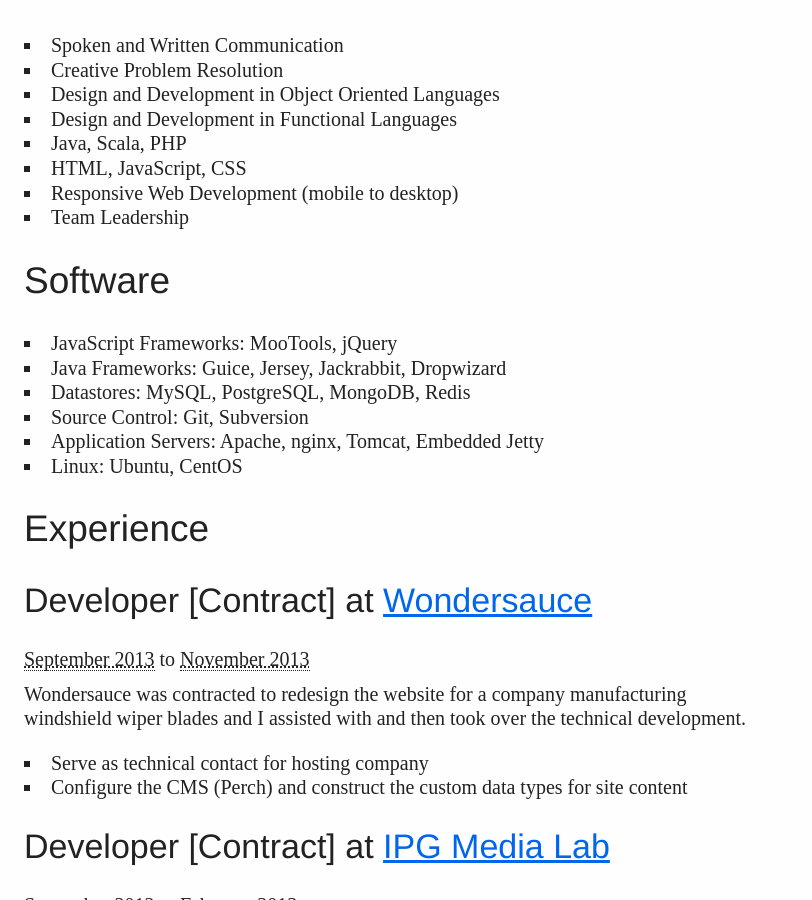
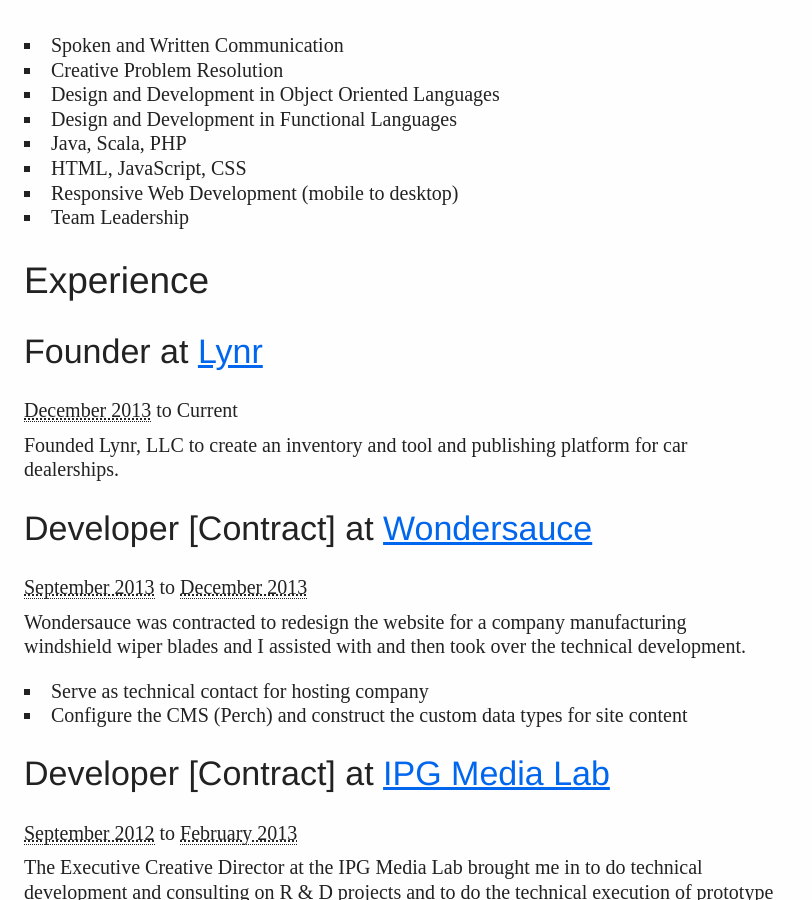
Before and after one commit to bryanjswift/bryanjswift.github.com, a Jekyll site: the page built from resume/index.html, in a window 1280 px wide and 900 px high, scrolled down 354 px. Shown: the whole window, without its empty margins (0-812 px from the left). Built offline with Jekyll 4.4.1, drawn with Linux system fonts in a browser that asks for light colours.

Commit message:
Move resume files around. Dont' advertise there is a portfolio.

```diff
--- a/_includes/header.html
+++ b/_includes/header.html
@@ -3,6 +3,6 @@
   <ul class="divider links">
     <li><a href="http://github.com/bryanjswift">GitHub</a></li>
     <li><a href="/about">About</a></li>
-    <li><a href="/portfolio/resume.html">Resume</a></li>
+    <li><a href="/resume">Resume</a></li>
   </ul>
 </nav>
--- a/about/index.markdown
+++ b/about/index.markdown
@@ -12,4 +12,4 @@
 
 For the latter half of 2011 I was "out of the game" because I was doing volunteer work for tsunami victims with my girlfriend in the Tohoku prefecture of Japan. Prior to our month of volunteer work I was "taking time off" to work on my pet project, [Persnicketly](http://persnicketly.com). After the voluneering we spent a little over a month and a half traveling around and then spent the holidays with my parents.
 
-Now I'm back and still working on Persnicketly, but I'm also looking for paying work. I'm easy to get in touch with via [email](mailto:bryan.j.swift@gmail.com). My work history is also easy to see, just head over to [my resume](/portfolio/resume.html). If you have already seen my resume you could look at [my portfolio](/portfolio/).
+Now I'm back and still working on Persnicketly, but I'm also looking for paying work. I'm easy to get in touch with via [email](mailto:bryan.j.swift@gmail.com). My work history is also easy to see, just head over to [my resume](/portfolio/resume.html).
--- a/portfolio/resume.html
+++ b/resume/index.html
@@ -60,15 +60,6 @@
             <li class="skill">Responsive Web Development (mobile to desktop)</li>
             <li class="skill">Team Leadership</li>
           </ul>
-          <h2>Software</h2>
-          <ul>
-            <li>JavaScript Frameworks: MooTools, jQuery</li>
-            <li>Java Frameworks: Guice, Jersey, Jackrabbit, Dropwizard</li>
-            <li>Datastores: MySQL, PostgreSQL, MongoDB, Redis</li>
-            <li>Source Control: Git, Subversion</li>
-            <li>Application Servers: Apache, nginx, Tomcat, Embedded Jetty</li>
-            <li>Linux: Ubuntu, CentOS</li>
-          </ul>
         </aside>
         <section id="experience">
           <h2>Experience</h2>
@@ -76,9 +67,17 @@
           <ol class="vcalendar">
             <li class="experience vcard vevent job">
               <h3 class="position summary">
+                <span class="fn jobtitle title">Founder</span> at <a class="n company org" href="http://lynr.co">Lynr</a>
+              </h3>
+              <p class="dates"><abbr class="dtstart" title="2013-12-01">December 2013</abbr> to Current</p>
+              <p class="location">Los Angeles, CA</p>
+              <p class="description">Founded Lynr, LLC to create an inventory and tool and publishing platform for car dealerships.</p>
+            </li>
+            <li class="experience vcard vevent job">
+              <h3 class="position summary">
                 <span class="fn jobtitle title">Developer [Contract]</span> at <a class="n company org" href="http://www.wondersauce.com/">Wondersauce</a>
               </h3>
-              <p class="dates"><abbr class="dtstart" title="2013-09-19">September 2013</abbr> to <abbr class="dtend" title="2013-11-01">November 2013</abbr></p>
+              <p class="dates"><abbr class="dtstart" title="2013-09-19">September 2013</abbr> to <abbr class="dtend" title="2013-12-01">December 2013</abbr></p>
               <p class="location">New York, NY</p>
               <p class="description">Wondersauce was contracted to redesign the website for a company manufacturing windshield wiper blades and I assisted with and then took over the technical development.</p>
               <ul class="responsibilities">
```
Also changed, not shown: resume.txt (renamed from portfolio/resume.txt, +7 -11 lines), 2 other files.
